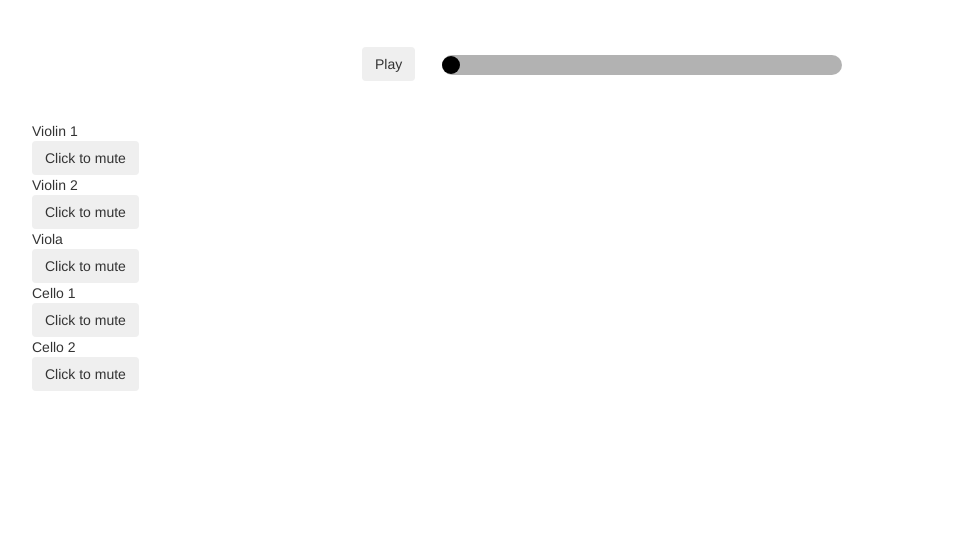
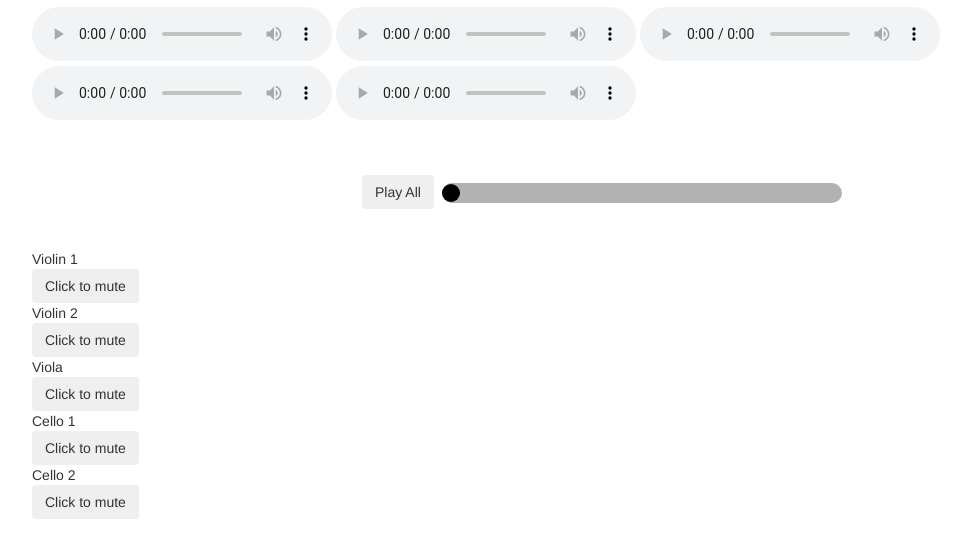
Before and after one commit to DHSSE/bazzini, a plain HTML site: page index.html in a window 1280 px wide. Shown: the part 63-620 px from the top of the page, without its empty margins (38-1009 px from the left). Drawn offline with nearby package versions, Linux system fonts and the light colour scheme.

Commit message:
Update index.html

```diff
--- a/index.html
+++ b/index.html
@@ -67,23 +67,23 @@
 <body>
 <div class="container">
 <h1>Bazzini Quintet No. 1 (I)</h1>
-<audio preload="auto" id="violin1">
+<audio controls id="violin1">
     <source src="violin1_compressed.mp3" type="audio/mp3" />
 </audio>
-<audio preload="auto" id="violin2" >
+<audio controls id="violin2" >
     <source src="violin2_compressed.mp3" type="audio/mp3" />
 </audio>
-<audio preload="auto" id="viola" >
+<audio controls id="viola" >
     <source src="viola_compressed.mp3" type="audio/mp3" />
 </audio>
-<audio preload="auto" id="cello1" >
+<audio controls id="cello1" >
     <source src="cello1_compressed.mp3" type="audio/mp3" />
 </audio>
-<audio preload="auto" id="cello2" >
+<audio controls id="cello2" >
     <source src="cello2_compressed.mp3" type="audio/mp3" />
 </audio>
  <div id="audioplayer">
- <button class="btn" onclick="play();" id="button1">Play</button>
+ <button class="btn" onclick="play();" id="button1">Play All</button>
  <div id="timeline">
           <div id="playhead"></div><div id="timing"></div><div id="bar"></div>
   </div>
```
